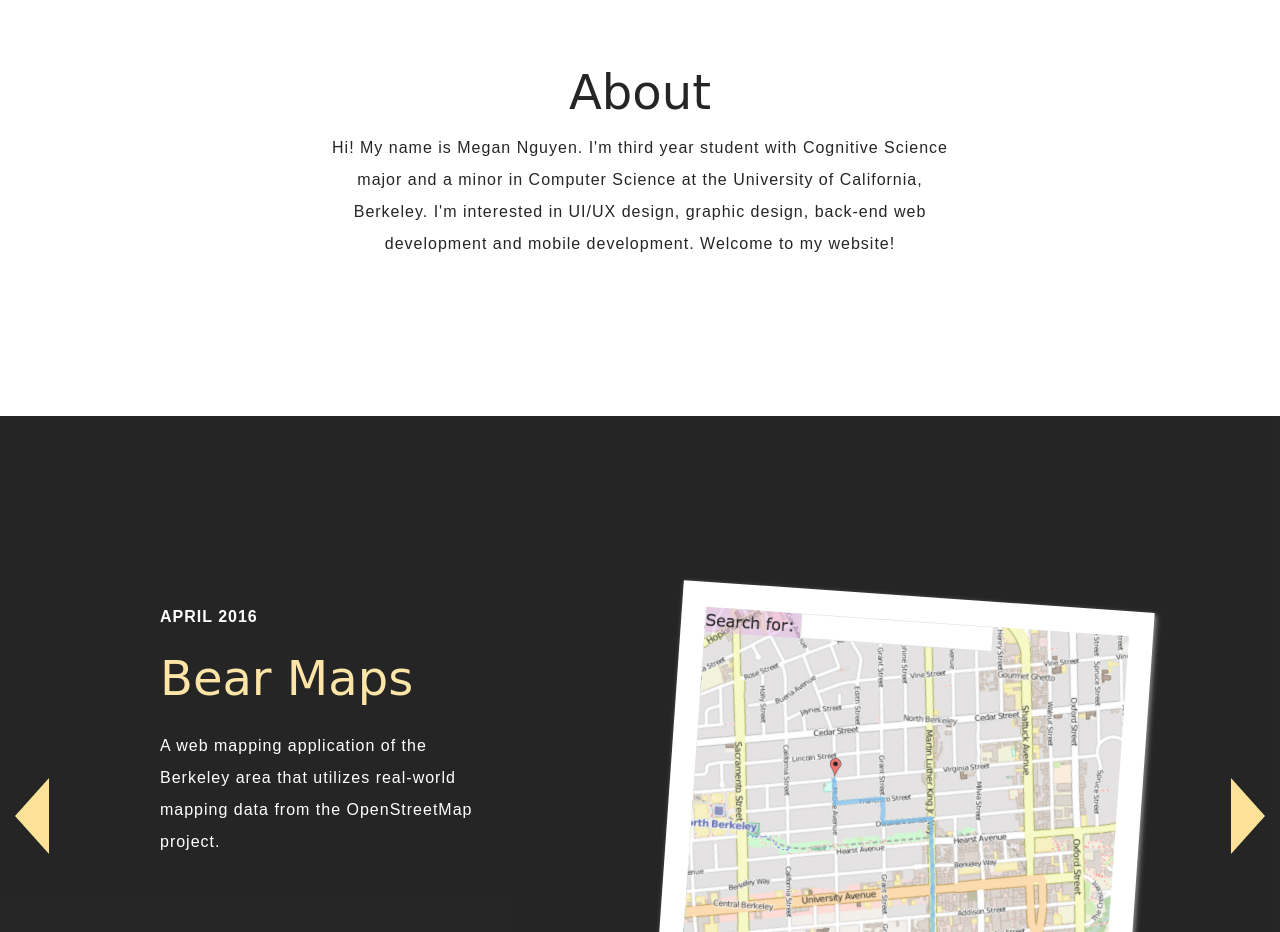
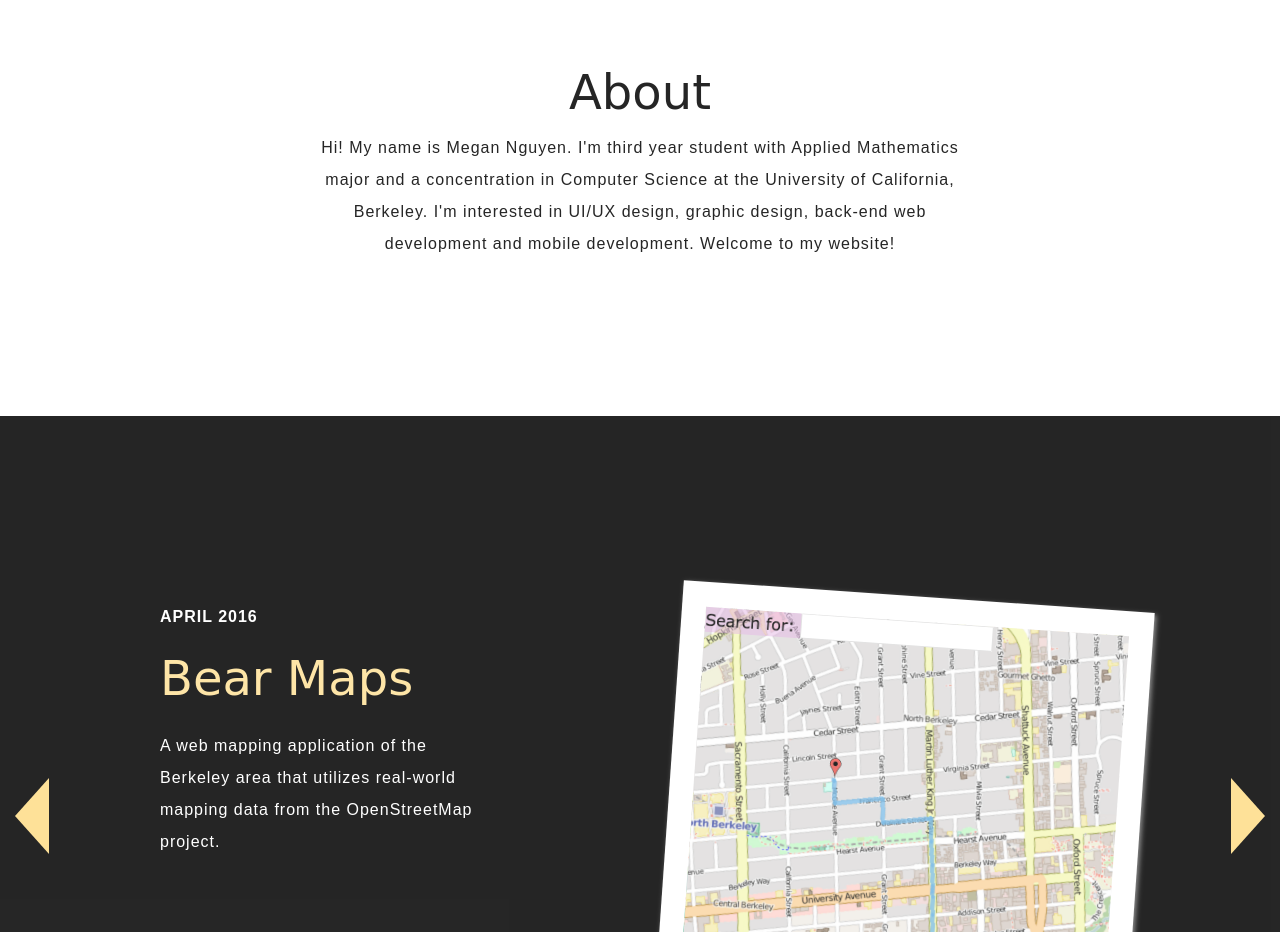
Before and after one commit to nguyenmegan/nguyenmegan.github.io, a plain HTML site: page index.html in a window 1280 px wide. Shown: the part 880-1812 px from the top of the page. Drawn offline with nearby package versions, Linux system fonts and the light colour scheme.

Commit message:
Update index.html

```diff
--- a/index.html
+++ b/index.html
@@ -43,7 +43,7 @@
             <div id="s2-box">
                 <div id="textbox2">
                     <div id="about-me">About</div>
-                    <div id="desc">Hi! My name is Megan Nguyen. I'm third year student with Cognitive Science major and a minor in Computer Science at the University of California, Berkeley. I'm interested in UI/UX design, graphic design, back-end web development and mobile development. Welcome to my website!</div>
+                    <div id="desc">Hi! My name is Megan Nguyen. I'm third year student with Applied Mathematics major and a concentration in Computer Science at the University of California, Berkeley. I'm interested in UI/UX design, graphic design, back-end web development and mobile development. Welcome to my website!</div>
                 </div>
             </div>
         </section>
```
